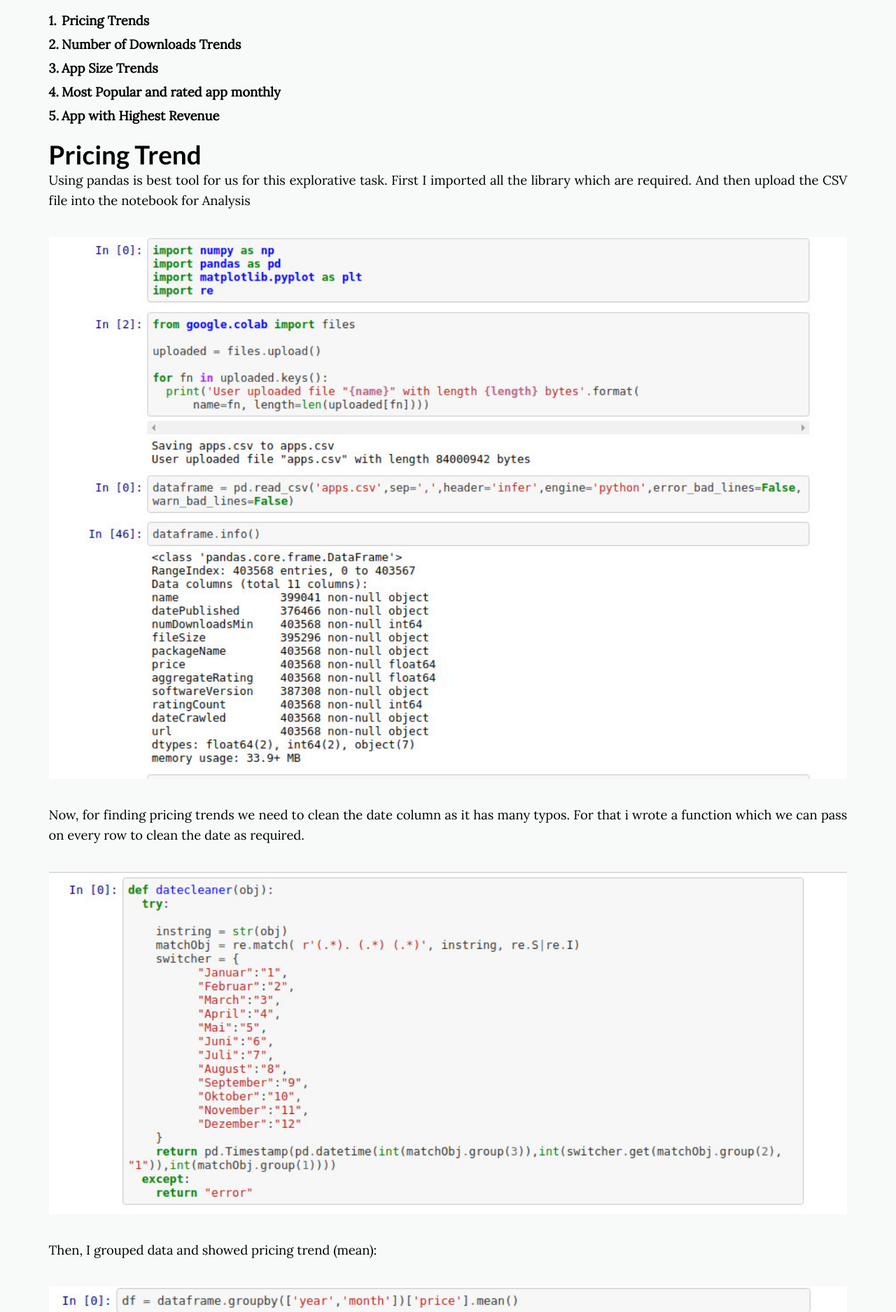
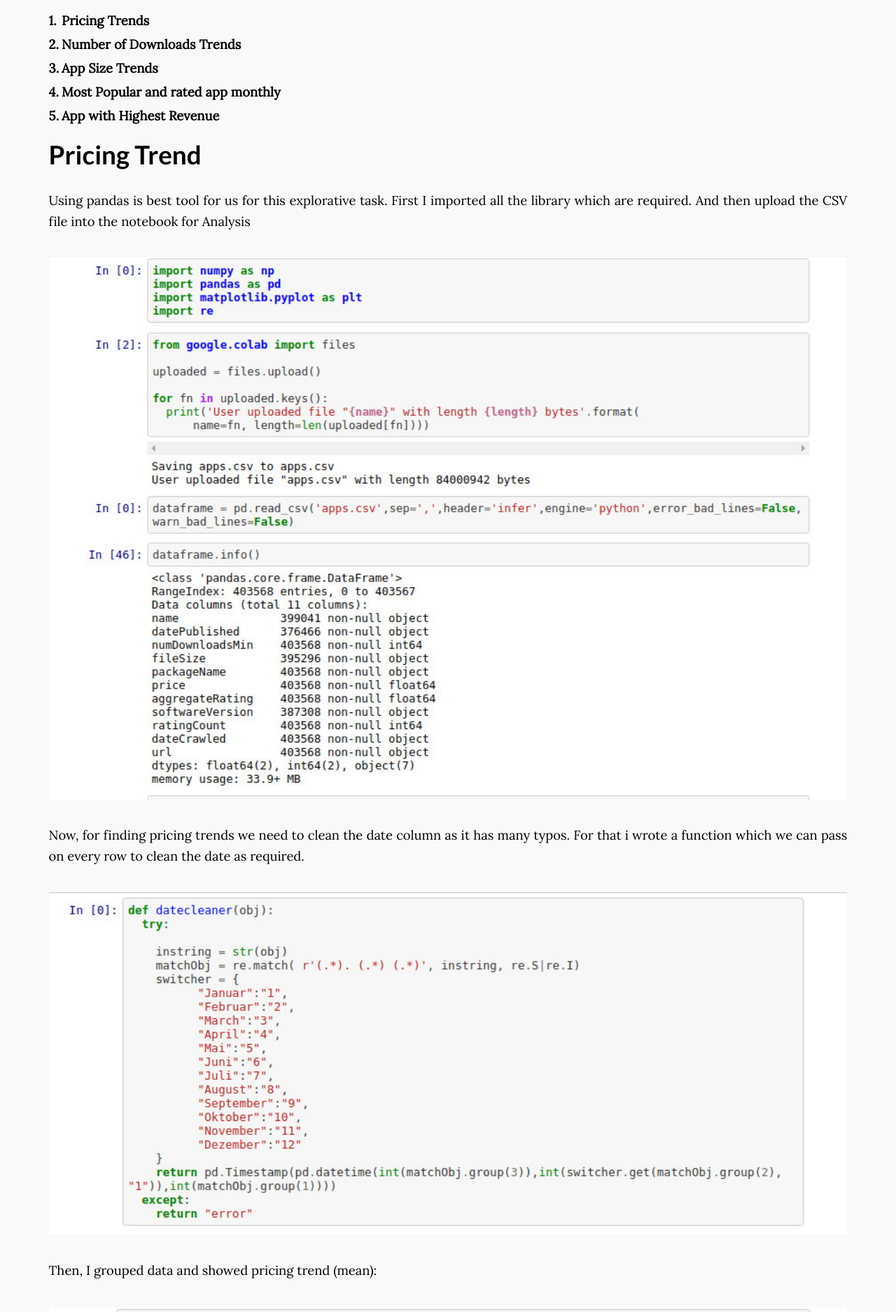
Before and after one commit to daftengineer/daftengineer.github.io, a Jekyll site: the page built from _posts/2018-09-08-Exploring-mobile-app-data.markdown, in a window 1280 px wide. Shown: the part 997-2872 px from the top of the page at 70% size. Built offline with Jekyll 4.4.1, drawn with Linux system fonts in a browser that asks for light colours; nearby versions of some CDN libraries.

Commit message:
Update 2018-09-08-Exploring-mobile-app-data.markdown

```diff
--- a/_posts/2018-09-08-Exploring-mobile-app-data.markdown
+++ b/_posts/2018-09-08-Exploring-mobile-app-data.markdown
@@ -18,26 +18,26 @@ image-sm: https://daftengineer.github.io/media_assets/apps.jpg
   <li>Most Popular and rated app monthly</li>
   <li>App with Highest Revenue</li>
   </ol></b>
- <h1>Pricing Trend</h1>
+ <h1>Pricing Trend</h1><br />
 <p style="text-align:justify;">Using pandas is best tool for us for this explorative task. First I imported all the library which are required. And then upload the CSV file into the notebook for Analysis</p>
  <img src= "https://daftengineer.github.io/media_assets/ml6p1.jpg" />
 <p style="text-align:justify;">Now, for finding pricing trends we need to clean the date column as it has many typos. For that i wrote a function which we can pass on every row to clean the date as required.</p>
  <img src= "https://daftengineer.github.io/media_assets/ml6p2.jpg" />
 <p style="text-align:justify;">Then, I grouped data and showed pricing trend (mean):</p>
  <img src= "https://daftengineer.github.io/media_assets/ml6p3.jpg" />
- <h1>Number of Downloads Trends</h1>
+ <h1>Number of Downloads Trends</h1><br />
 <p style="text-align:justify;">Using exactly the same logic I plotted the trend for Number of downloads. But point here to be noted is that graph here is on logarithmic axis so changes are actually more drastic than it seems.</p>
  <img src= "https://daftengineer.github.io/media_assets/ml6p4.jpg" />
-<h1>App Size Trends</h1>
+<h1>App Size Trends</h1><br />
 <p style="text-align:justify;">Here, size of app is in form of "2,3M" (2.3 Million) so we need to change it to float value from current string value using which we can work on it. So I wrote below function for it.</p>
  <img src= "https://daftengineer.github.io/media_assets/ml6p5.jpg" />
 <p style="text-align:justify;">Then it is became easy to plot it.</p>
  <img src= "https://daftengineer.github.io/media_assets/ml6p6.jpg" />
-  <h1>Most Popular app Monthly</h1>
+  <h1>Most Popular app Monthly</h1><br />
 <p style="text-align:justify;">For this I needed a definition for Popularity. So in context of data we have available we can define popularity as number of downloads times rating. This results in this kinda app list but we had merge the data as groupby removes every other column which are not subject to grouping</p>
  <img src= "https://daftengineer.github.io/media_assets/ml6p7.jpg" />
  <img src= "https://daftengineer.github.io/media_assets/ml6p8.jpg" />
- <h1>App with highest Revenue Monthly</h1>
+ <h1>App with highest Revenue Monthly</h1><br />
 <p style="text-align:justify;">Using the above logic we can also find apps with most revenue. Revenue, here, is defined as number of downloads times price. In earlier years there werent monetization option on apps so I removed all those who might have earned from advertisement but not directly from play store.</p>
 <img src= "https://daftengineer.github.io/media_assets/ml6p9.jpg" />
  </div>
```
